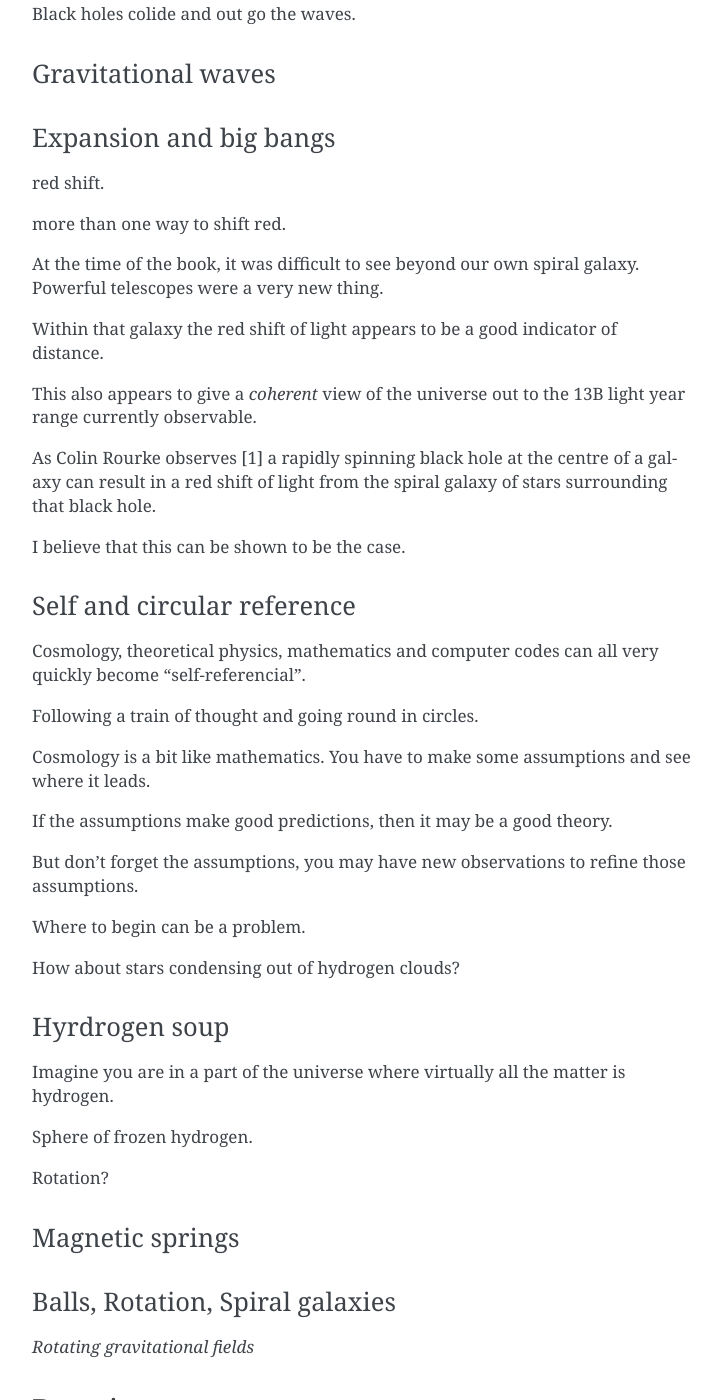
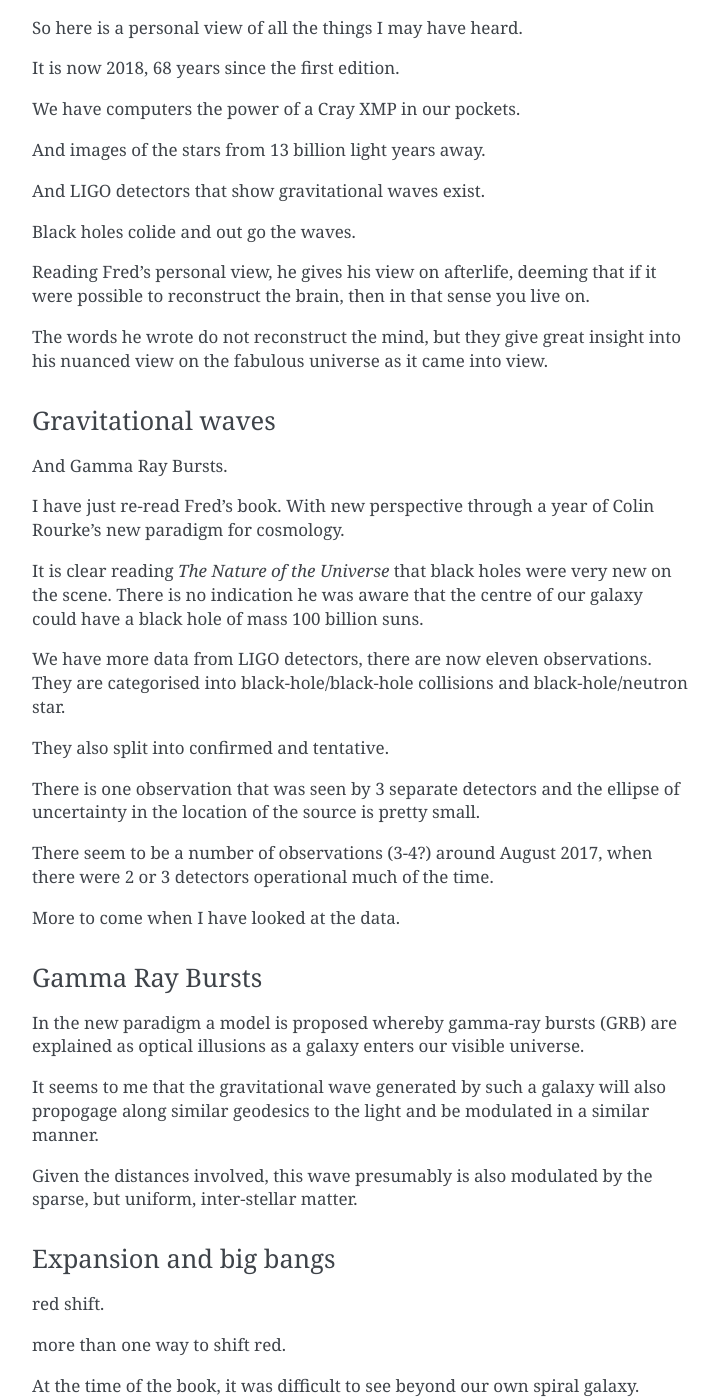
Before and after one commit to openbermuda/karmapi, a Sphinx documentation site: the page built from docs/nodice/fred.rst, in a window 1280 px wide and 1400 px high, scrolled down 2248 px. Shown: the whole window, without its empty margins (388-1109 px from the left). Built offline with Sphinx 7.4.7, drawn with Linux system fonts in a browser that asks for light colours; formulas are drawn with MathJax 3; pages that are not in the unit, such as notebooks, are missing from menus; some of the changed text lies outside the part shown.

Commit message:
of all the things they say what fred knew

```diff
--- a/docs/nodice/fred.rst
+++ b/docs/nodice/fred.rst
@@ -48,7 +48,7 @@
 It has been fascinating to wind back a lifetime, to a
 book published before I was born.
 
-It is a stunning account of how the nature of the universe.
+It is a stunning account of how the nature of the universe came to be.
 
 There are just 5 chapters, around 20 pages each.
 
@@ -87,6 +87,18 @@
 
 Rather, he sets the scene with clouds of hydrogen soup.
 
+Reading a year on, I am struck with the sense that Fred very much felt
+the expanding, continuous creation universe was the simplest
+explanation of the observations.
+
+In particular, he had a fine sense of the potential ages of the
+objects, distant spiral galaxies, that he was seeing through the great
+telescopes.
+
+He talks of 500 billion years for a galaxy to drift from us to the
+edge of the visible universe.
+
+
 A Personal view of all the things they say
 ==========================================
 
@@ -106,9 +118,53 @@
 
 Black holes colide and out go the waves.
 
+Reading Fred's personal view, he gives his view on afterlife, deeming
+that if it were possible to reconstruct the brain, then in that sense
+you live on.
+
+The words he wrote do not reconstruct the mind, but they give great
+insight into his nuanced view on the fabulous universe as it came into
+view.
+
 Gravitational waves
 -------------------
 
+And Gamma Ray Bursts.
+
+I have just re-read Fred's book.  With new perspective through a year
+of Colin Rourke's new paradigm for cosmology.
+
+It is clear reading *The Nature of the Universe* that black holes were
+very new on the scene.   There is no indication he was aware that the
+centre of our galaxy could have a black hole of mass 100 billion suns.
+
+We have more data from LIGO detectors, there are now eleven
+observations. They are categorised into black-hole/black-hole
+collisions and black-hole/neutron star.
+
+They also split into confirmed and tentative.
+
+There is one observation that was seen by 3 separate detectors and the
+ellipse of uncertainty in the location of the source is pretty small.
+
+There seem to be a number of observations (3-4?) around August 2017,
+when there were 2 or 3 detectors operational much of the time.
+
+More to come when I have looked at the data.
+
+Gamma Ray Bursts
+----------------
+
+In the new paradigm a model is proposed whereby gamma-ray bursts (GRB)
+are explained as optical illusions as a galaxy enters our visible
+universe.
+
+It seems to me that the gravitational wave generated by such a galaxy
+will also propogage along similar geodesics to the light and be
+modulated in a similar manner.
+
+Given the distances involved, this wave presumably is also modulated
+by the sparse, but uniform,  inter-stellar matter.
 
 
 Expansion and big bangs
```
Also changed, not shown: other parts of docs/nodice/fred.rst (+1 -1 lines).
